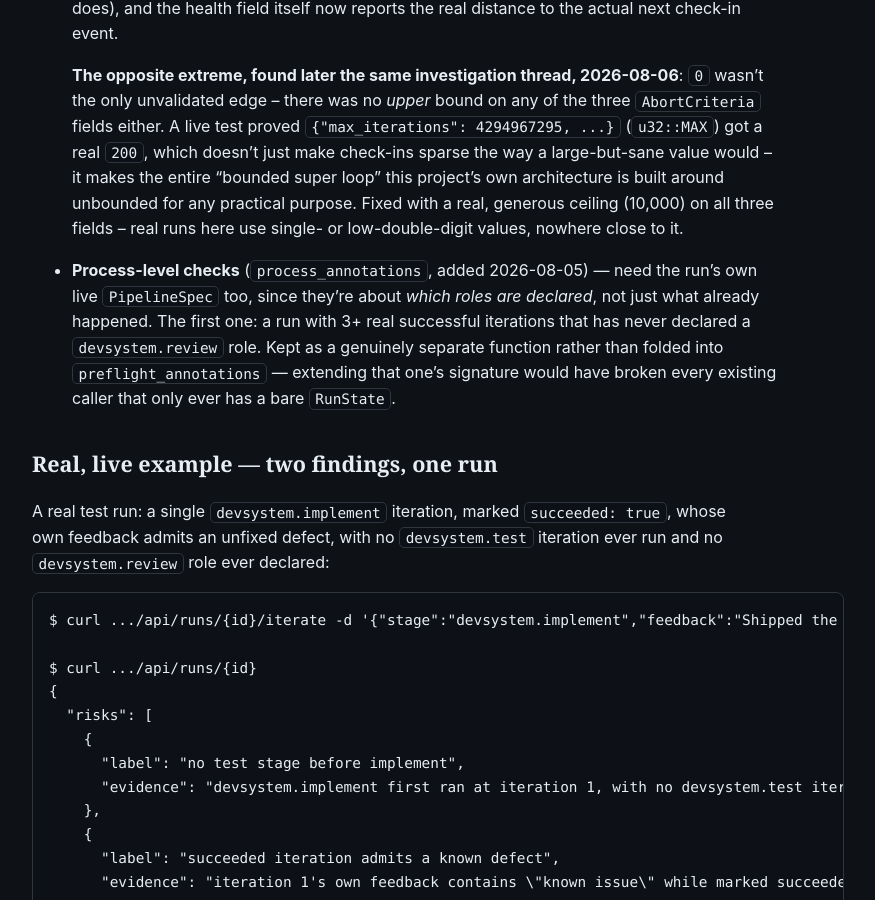
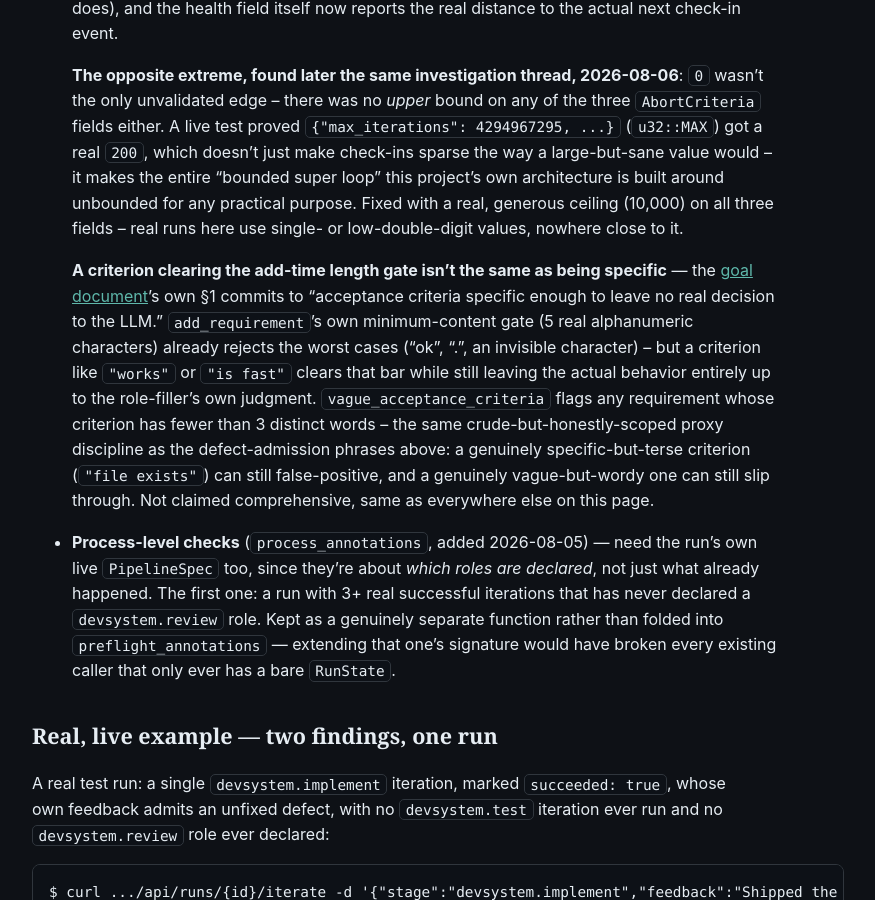
Before and after one commit to scimbe/CADS-devsystem-docs, a Jekyll site: the page built from _explanation/risk-annotations.md, in a window 1280 px wide and 900 px high, scrolled down 2329 px. Shown: the whole window, without its empty margins (322-1197 px from the left). Built offline with Jekyll 4.4.1, drawn with Linux system fonts in a browser that asks for light colours.

Commit message:
explanation: document the new vague-acceptance-criteria risk check
CADS-devsystem@d7ded6b added a real mechanical check for goal doc §1's own
commitment to acceptance criteria specific enough to leave no real decision
to the LLM. Documents the real gate it complements (add-time minimum-content
length), the real proxy it uses (3 distinct words), and its own honestly
named limitations, matching this page's existing convention for every other
crude-but-explainable check.

Hermetic Jekyll build confirmed clean; spot-checked in the rendered _site
output before cleanup.

Co-Authored-By: Claude Sonnet 5 <noreply@anthropic.com>
Claude-Session: https://claude.ai/code/session_018FkngvdKnmVcAT84EZe7Ur

```diff
--- a/_explanation/risk-annotations.md
+++ b/_explanation/risk-annotations.md
@@ -100,6 +100,18 @@ LLM-judgment-in-disguise.
   entire "bounded super loop" this project's own architecture is built around unbounded for any
   practical purpose. Fixed with a real, generous ceiling (10,000) on all three fields -- real runs
   here use single- or low-double-digit values, nowhere close to it.
+
+  **A criterion clearing the add-time length gate isn't the same as being specific** — the [goal
+  document](https://github.com/scimbe/CADS-devsystem/blob/main/docs/development-system-goal.md)'s
+  own §1 commits to "acceptance criteria specific enough to leave no real decision to the LLM."
+  `add_requirement`'s own minimum-content gate (5 real alphanumeric characters) already rejects
+  the worst cases ("ok", ".", an invisible character) -- but a criterion like `"works"` or `"is
+  fast"` clears that bar while still leaving the actual behavior entirely up to the role-filler's
+  own judgment. `vague_acceptance_criteria` flags any requirement whose criterion has fewer than 3
+  distinct words -- the same crude-but-honestly-scoped proxy discipline as the defect-admission
+  phrases above: a genuinely specific-but-terse criterion (`"file exists"`) can still
+  false-positive, and a genuinely vague-but-wordy one can still slip through. Not claimed
+  comprehensive, same as everywhere else on this page.
 - **Process-level checks** (`process_annotations`, added 2026-08-05) — need the run's own live
   `PipelineSpec` too, since they're about *which roles are declared*, not just what already
   happened. The first one: a run with 3+ real successful iterations that has never declared a
```
